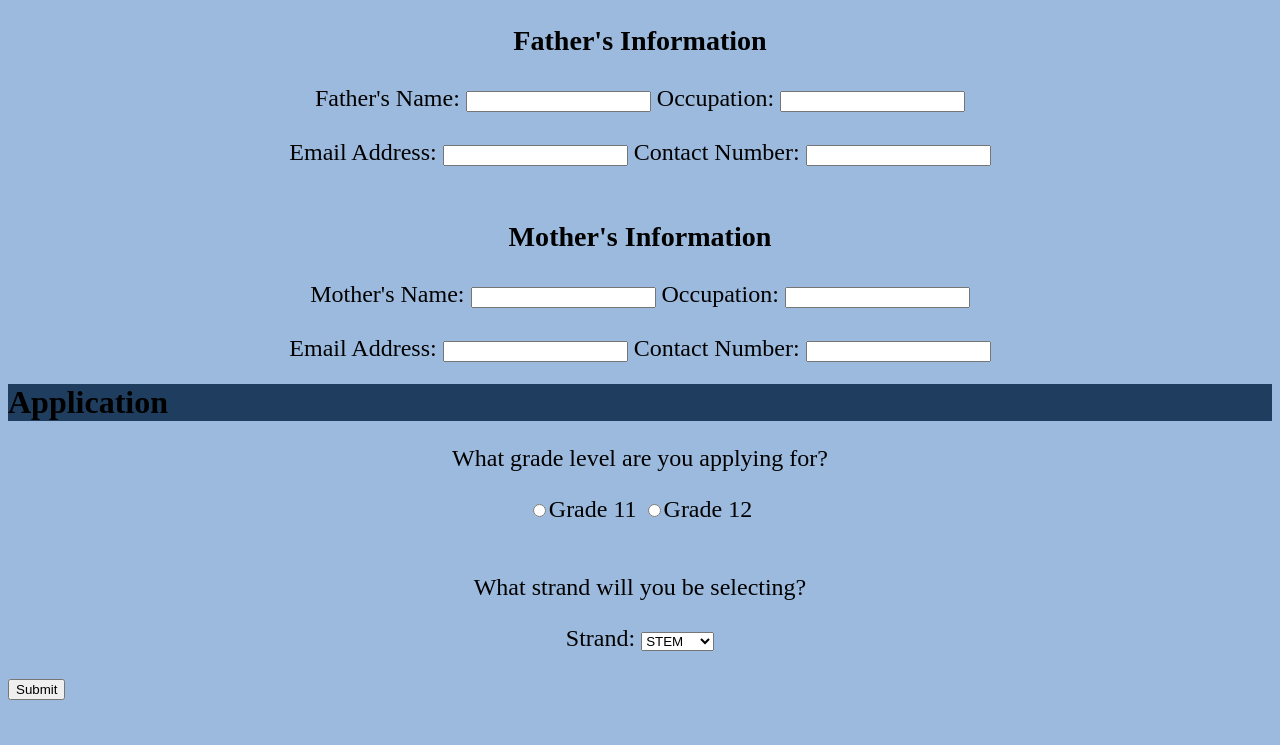
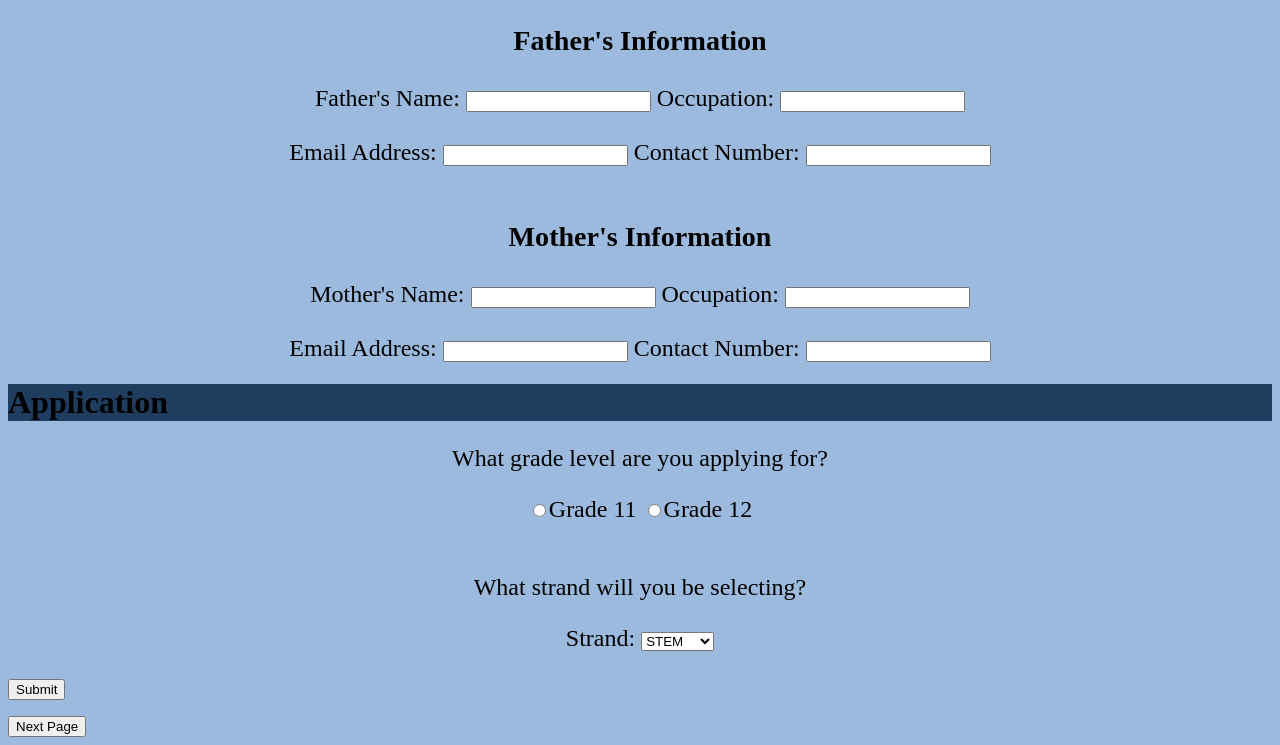
Before and after one commit to liliput35/first, a plain HTML site: page index.html in a window 1280 px wide. Shown: the part 500-1245 px from the top of the page. Before the commit the page ends 1216 px from the top, so only its background shows below. Drawn offline with Linux system fonts and the light colour scheme.

Commit message:
Update index.html

```diff
--- a/index.html
+++ b/index.html
@@ -131,4 +131,7 @@ Contact Number: <input name="mnumber" type = "text">
 </font></p>
 </font></p>
 </form>
+<a href="next.html">
+  <button>Next Page</button>
+</a>
 </html>
```
